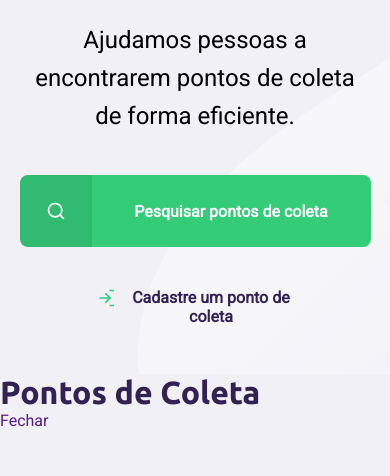
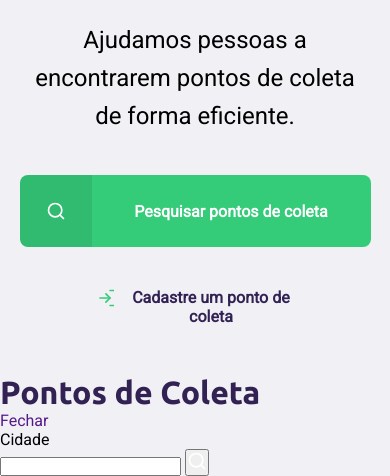
Before and after one commit to Sara-Alcaras/Ecoleta, a plain HTML site: page index.html in a window 390 px wide. Shown: the part 470-946 px from the top of the page. Before the commit the page ends 900 px from the top, so only its background shows below. Drawn offline with Linux system fonts and the light colour scheme.

Commit message:
css link change + changing the modal code
responsive was overwriting

```diff
--- a/index.html
+++ b/index.html
@@ -8,8 +8,10 @@
         <link href="https://fonts.googleapis.com/css2?family=Roboto&family=Ubuntu:wght@700&display=swap" rel="stylesheet">
 
         <link rel="stylesheet" href="/styles/main.css">
+        <link rel="stylesheet" href="/styles/home.css">
+        <link rel="stylesheet" href="/styles/modal.css">
+
         <link rel="stylesheet" href="/styles/responsive.css">
-        <link rel="stylesheet" href="/styles/home.css">
     </head>
     <body>
 
@@ -45,7 +47,13 @@
                     <a href="">Fechar</a>
             </div>
             <form action="">
-                <label for="search"></label>
+                <label for="search">Cidade</label>
+                <div class="search field">
+                    <input type="text" name="search">
+                    <button>
+                        <img src="/assets/search.svg" alt="Buscar">
+                    </button>
+                </div>
             </form>
         </div>
 
```
